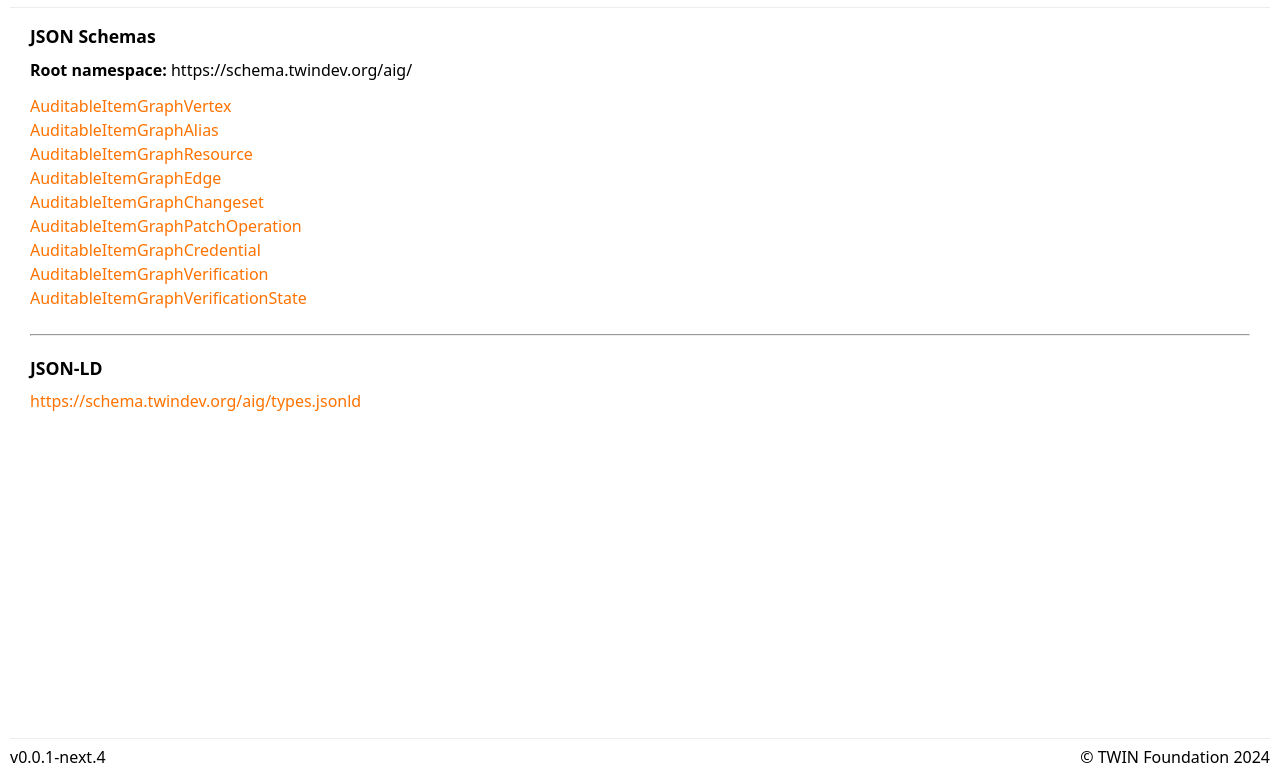
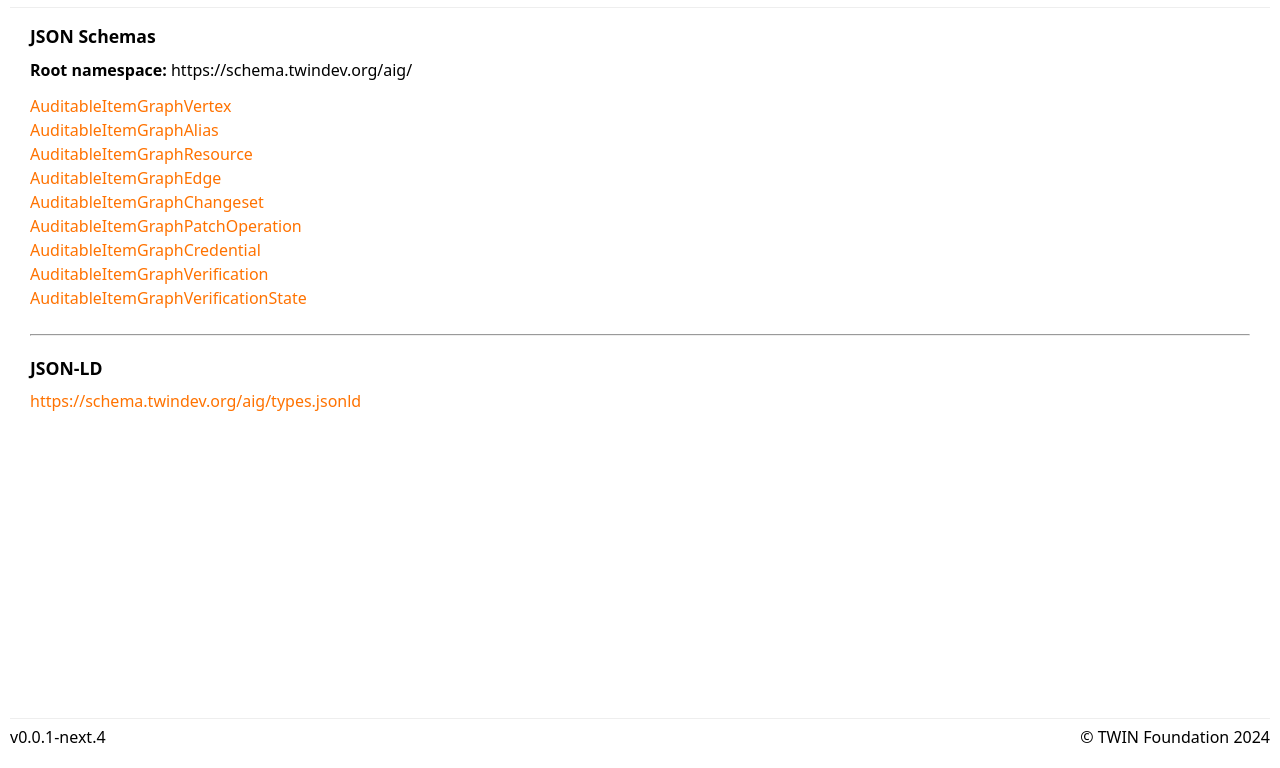
Before and after one commit to twinfoundation/schema, a website: page aig/types.html in a window 1280 px wide. Shown: the part 45-813 px from the top of the page. Drawn offline with Linux system fonts and the light colour scheme.

Commit message:
Update layout

```diff
--- a/style.css
+++ b/style.css
@@ -126,13 +126,14 @@ html {
 	font-family: ui-sans-serif, system-ui, sans-serif, 'Apple Color Emoji', 'Segoe UI Emoji',
 		'Segoe UI Symbol', 'Noto Color Emoji';
 	height: 100vh;
+	display: flex;
 }
 
 body {
 	display: flex;
 	margin: 10px;
 	flex-direction: column;
-	height: 100vh;
+	flex: 1;
 }
 
 header {
```
Also changed, not shown: index.html (+1 -1 lines), .github/workflows/publish-next.yaml.
